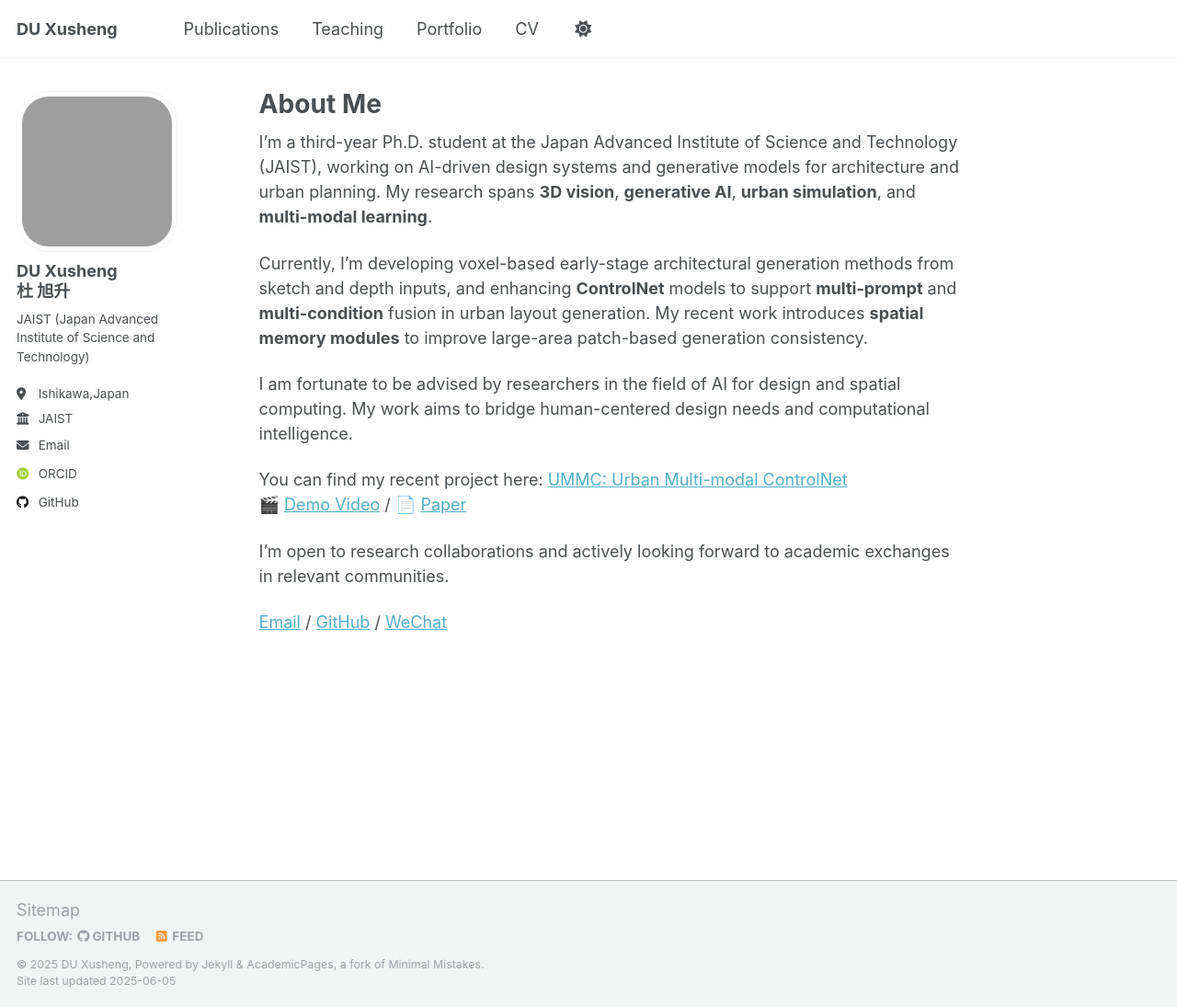
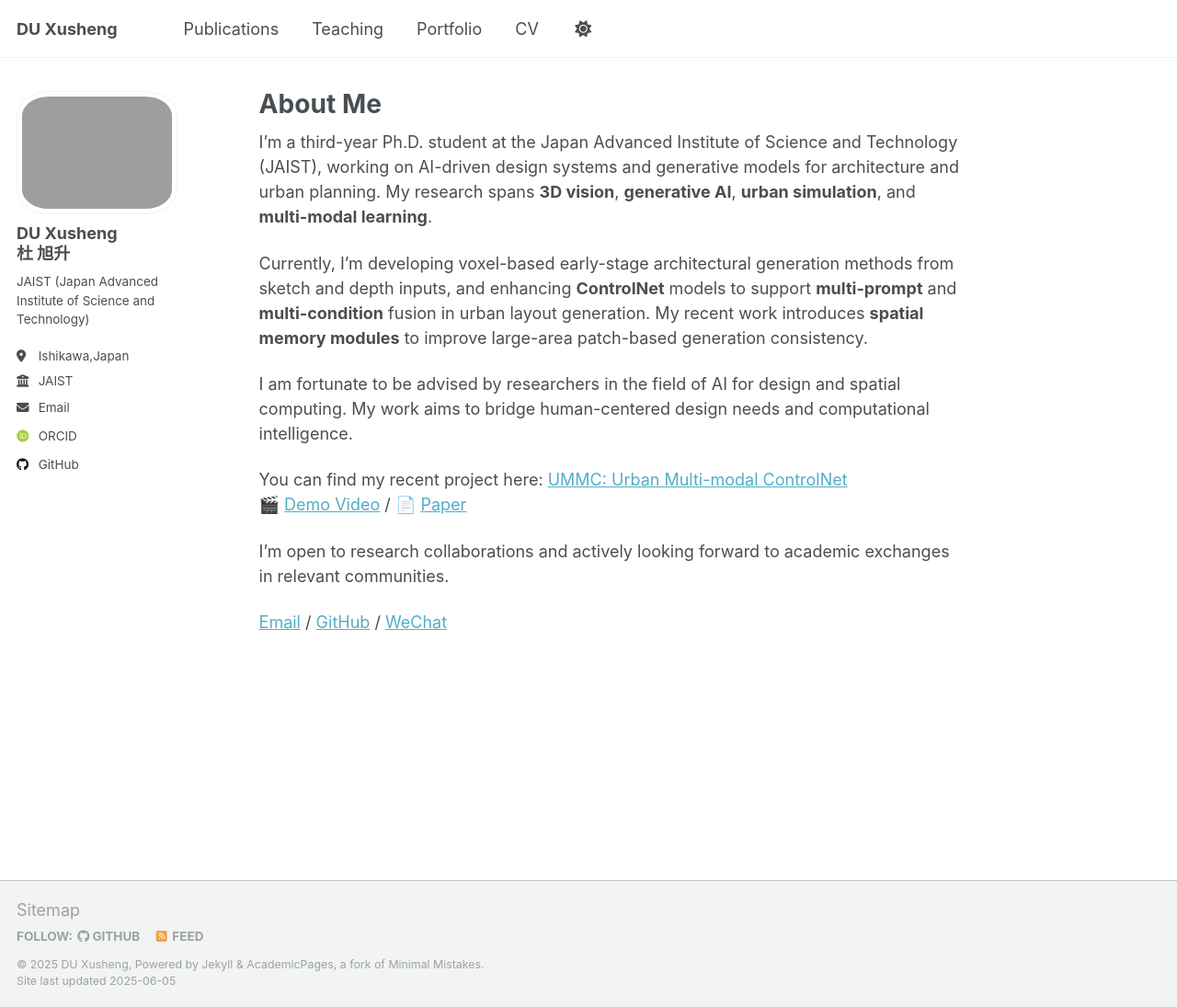
Before and after one commit to ToKyokushou/ToKyokushou.github.io, a Jekyll site: the page built from _pages/about.md, in a window 1280 px wide and 1095 px high. Shown: the whole window at 92% size. Built offline with Jekyll 4.4.1, drawn with Linux system fonts in a browser that asks for light colours; some web fonts are replaced.

Commit message:
Update _sidebar.scss

```diff
--- a/_sass/layout/_sidebar.scss
+++ b/_sass/layout/_sidebar.scss
@@ -95,7 +95,6 @@
 
   img {
     max-width: 175px;
-    height: 175px;
     border-radius: 20%;
 
     @include breakpoint($large) {
```
